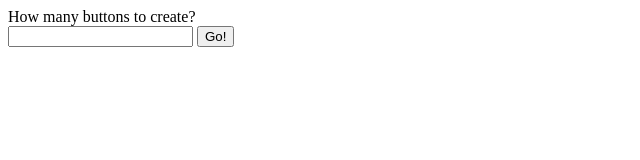
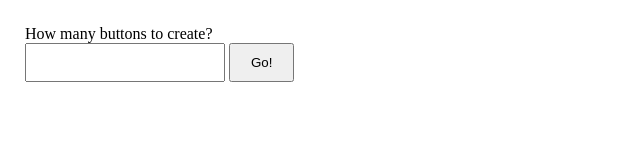
Before and after one commit to kvnbanunu/comp4537, a plain HTML site: page labs/0/index.html in a window 1280 px wide. Shown: the whole page, without its empty margins (0-640 px from the left). Drawn offline with Linux system fonts and the light colour scheme; files that its build step writes are made by us from their sources.

Commit message:
fixed css

```diff
--- /dev/null
+++ b/labs/0/css/style.css
@@ -0,0 +1,49 @@
+* {
+    margin: 0;
+    padding: 0;
+    box-sizing: border-box;
+}
+
+#main {
+    width: 100%;
+    height: 100vh;
+    padding: 25px;
+}
+
+#form-div {
+    display: block;
+}
+
+#num-btns {
+    max-width: 200px;
+    width: 100%;
+    padding: 10px;
+}
+
+#submit-btn {
+    padding: 10px 20px;
+}
+
+.btn {
+    width: 10em;
+    height: 5em;
+    display: flex;
+    justify-content: center;
+    align-items: center;
+    transition-duration: 0.3s;
+}
+
+.btn-txt {
+    font-size: 30px;
+    color: black;
+    transition-duration: 0.3s;
+}
+
+#game {
+    display: flex;
+    flex-wrap: wrap;
+    justify-content: center;
+    align-items: center;
+    transition-duration: 0.3s;
+    gap: 10px;
+}
--- a/labs/0/index.html
+++ b/labs/0/index.html
@@ -9,17 +9,15 @@
   <link rel="stylesheet" href="css/style.css">
 </head>
 <body>
-
   <div id="main">
-        <div id="prompt">
-            <label id="question" for="numOfButtons"></label>
-            <form id="gameForm">
-                <input id="numOfButtons" type="text">
-                <button id="submitButton" type="submit"></button>
+    <div id="form-div">
+      <label id="form-label" for="num-btns"></label>
+      <form id="game-form">
+        <input id="num-btns" type="text">
+        <button id="submit-btn" type="submit"></button>
       </form>
     </div>
     <div id="game"></div>
   </div>
-
 </body>
 </html>
--- a/labs/0/js/script.js
+++ b/labs/0/js/script.js
@@ -9,12 +9,12 @@ const extTXT = "-txt";
 
 // html ids
 const mainDiv = "main";
-const promptDiv = "prompt";
+const promptDiv = "form-div";
 const gameDiv = "game";
-const formDiv = "gameForm";
-const questionLabel = "question";
-const submitLabel = "submitButton";
-const numButtonsLabel = "numOfButtons";
+const formDiv = "game-form";
+const questionLabel = "form-label";
+const submitLabel = "submit-btn";
+const numButtonsLabel = "num-btns";
 
 // events
 const eventClick = "click";
@@ -115,7 +115,7 @@ class Game {
 
     endGame() {
         this.initGame();
-        document.getElementById(promptDiv).style.display = "flex";
+        document.getElementById(promptDiv).style.display = "block";
         document.getElementById(gameDiv).innerHTML = "";
     }
 
@@ -165,13 +165,13 @@ class Game {
 
         if (currentIndex === this.numButtons) {
             setTimeout(() => {
-                alert(messages.winMessage);
+                alert(messages.winMsg);
                 this.endGame();
             }, endInterval);
         } else if (currentIndex != btn.id) {
             this.displayText();
             setTimeout(() => {
-                alert(messages.wrongMessage);
+                alert(messages.loseMsg);
                 this.endGame();
             }, endInterval);
         }
@@ -220,8 +220,8 @@ class UI {
     }
 
     initUI() {
-        document.getElementById(questionLabel).innerHTML = messages.inputPrompt;
-        document.getElementById(submitLabel).innerHTML = messages.gameStartBtn;
+        document.getElementById(questionLabel).innerHTML = messages.inputMsg;
+        document.getElementById(submitLabel).innerHTML = messages.submitBtn;
         document.getElementById(formDiv).addEventListener(eventSubmit, (e) => this.handleSubmit(e));
     }
 
@@ -237,9 +237,10 @@ class UI {
         const input = document.getElementById(numButtonsLabel);
         const n = input.value;
         if (this.validateInput(n)) {
+            input.value = ""; // clear input box
             this.game.startGame(n);
         } else {
-            alert(messages.promptError);
+            alert(messages.errorMsg);
         }
     }
 }
--- a/labs/0/lang/messages/en/user.js
+++ b/labs/0/lang/messages/en/user.js
@@ -1,7 +1,7 @@
 const messages = {
-    inputPrompt: "How many buttons to create?",
-    gameStartBtn: "Go!",
-    promptError: "Please enter a number between 3 and 7",
-    winMessage: "Excellent memory!",
-    wrongMessage: "Wrong order!"
+    inputMsg: "How many buttons to create?",
+    submitBtn: "Go!",
+    errorMsg: "Please enter a number between 3 and 7",
+    winMsg: "Excellent memory!",
+    loseMsg: "Wrong order!"
 }
```
Lines whose indentation alone changed are shown as unchanged.
